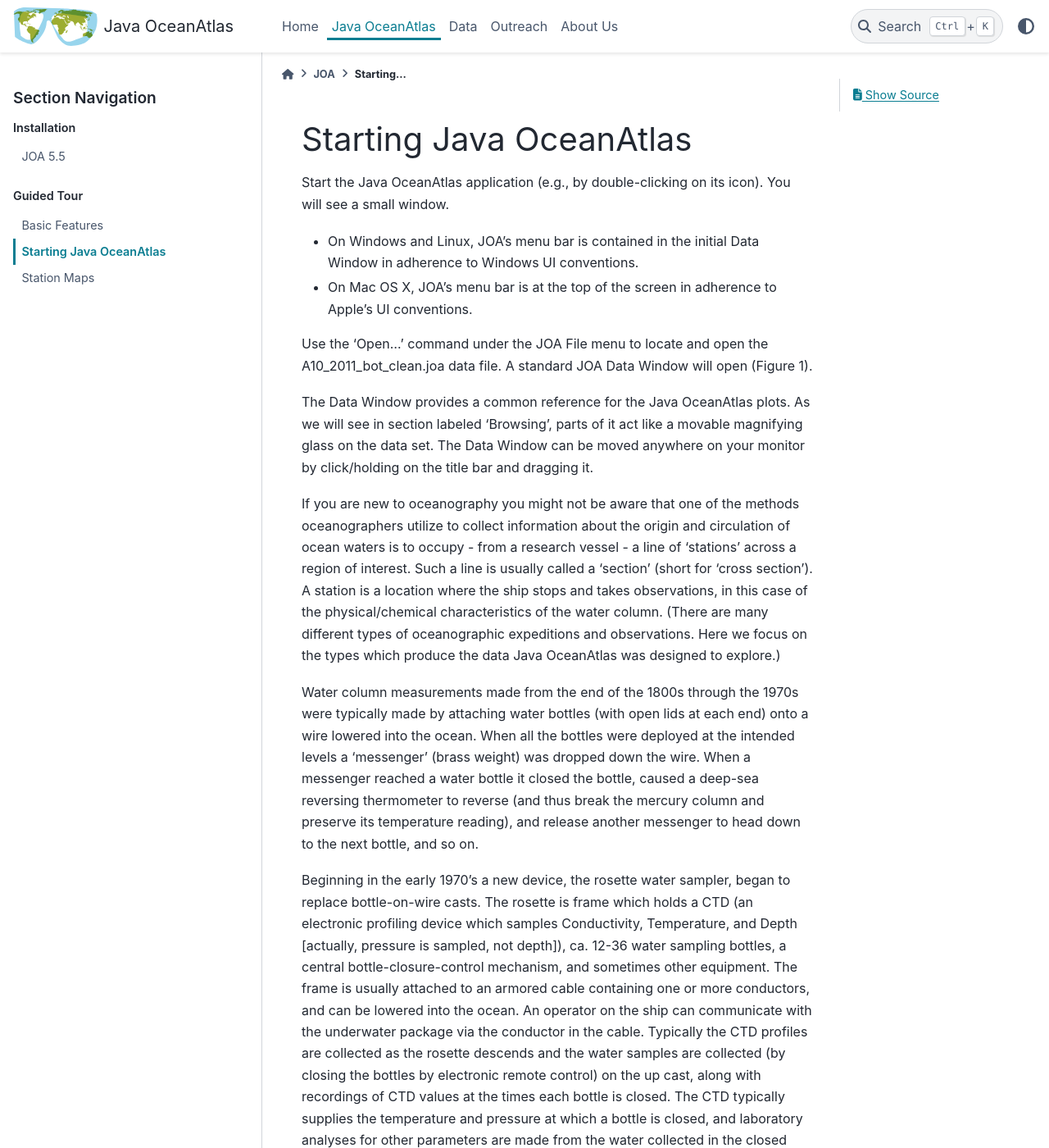
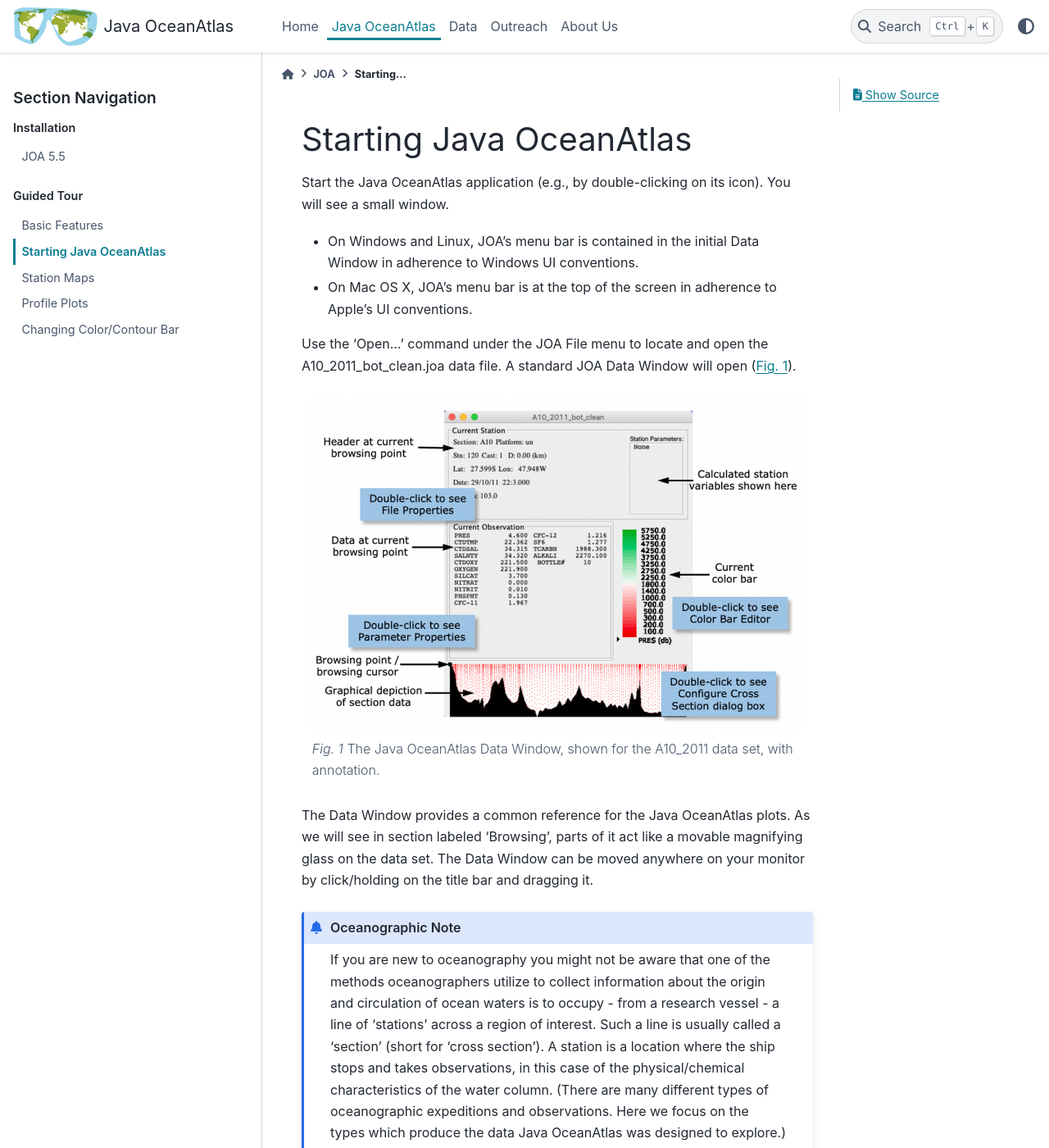
Before and after one commit to OceanAtlas/joa-sphinx, a Sphinx documentation site: the page built from docs/joa/guided_tour/starting_joa.md, in a window 1280 px wide and 1400 px high. Shown: the whole window at 82% size. Built offline with Sphinx 7.4.7 and the PyData theme 0.15.4, drawn with Linux system fonts in a browser that asks for light colours.

Commit message:
add guide up to change colors

````diff
--- a/docs/conf.py
+++ b/docs/conf.py
@@ -23,6 +23,8 @@
 
 myst_enable_extensions = ["attrs_inline", "fieldlist"]
 
+numfig = True
+
 
 # -- Options for HTML output -------------------------------------------------
 # https://www.sphinx-doc.org/en/master/usage/configuration.html#options-for-html-output
--- a/docs/joa/guided_tour/starting_joa.md
+++ b/docs/joa/guided_tour/starting_joa.md
@@ -5,9 +5,17 @@
 * On Windows and Linux, JOA's menu bar is contained in the initial Data Window in adherence to Windows UI conventions.
 * On Mac OS X, JOA's menu bar is at the top of the screen in adherence to Apple's UI conventions.
 
-Use the 'Open…' command under the JOA File menu to locate and open the A10_2011_bot_clean.joa data file. A standard JOA Data Window will open (Figure 1).
+Use the 'Open…' command under the JOA File menu to locate and open the A10_2011_bot_clean.joa data file. A standard JOA Data Window will open ({numref}`joa_data_window`).
+
+```{figure} figures/fig1.webp
+:name: joa_data_window
+
+The Java OceanAtlas Data Window, shown for the A10_2011 data set, with annotation.
+```
 
 The Data Window provides a common reference for the Java OceanAtlas plots. As we will see in section labeled 'Browsing', parts of it act like a movable magnifying glass on the data set. The Data Window can be moved anywhere on your monitor by click/holding on the title bar and dragging it.
+
+```{admonition} Oceanographic Note
 
 If you are new to oceanography you might not be aware that one of the methods oceanographers utilize to collect information about the origin and circulation of ocean waters is to occupy - from a research vessel - a line of 'stations' across a region of interest. Such a line is usually called a 'section' (short for 'cross section'). A station is a location where the ship stops and takes observations, in this case of the physical/chemical characteristics of the water column. (There are many different types of oceanographic expeditions and observations. Here we focus on the types which produce the data Java OceanAtlas was designed to explore.)
 
@@ -22,3 +30,4 @@
 The "A10" section of 120 full-depth T/S/O2/nutrient/CFC/SF6/carbon stations in the South Atlantic Ocean along ca. 30°S from Africa to South America was occupied by scientists from US institutions during 26 September to 31 October 2011 from the NOAA research ship Ronald H. Brown. It is a good Java OceanAtlas demonstration section because it crosses an interesting ocean region, and the data are of good quality and reasonably complete. We have reversed the station order so that Java OceanAtlas will display the section from west on the left to east on the right.
 
 West-to-east and south-to-north are preferred for left-to-right section orientations by the author (Swift) and many of his colleagues at the UCSD Scripps Institution of Oceanography. Many of the Java OceanAtlas data files are organized to reflect this preference.
+```
--- a/docs/joa/index.md
+++ b/docs/joa/index.md
@@ -16,4 +16,6 @@
 guided_tour/basic_features
 guided_tour/starting_joa
 guided_tour/station_maps
+guided_tour/profile_plots
+guided_tour/changing_color_bar
 ```
````
Also changed, not shown: docs/joa/guided_tour/basic_features.md (+11 -4 lines), docs/joa/guided_tour/changing_color_bar.md (added, +38 -0 lines), docs/joa/guided_tour/profile_plots.md (added, +34 -0 lines), docs/joa/guided_tour/station_maps.md (+13 -5 lines), docs/joa/guided_tour/figures/fig1.webp (added), docs/joa/guided_tour/figures/fig2.webp (added), docs/joa/guided_tour/figures/fig3.webp (added), docs/joa/guided_tour/figures/fig4.webp (added), docs/joa/guided_tour/figures/fig5.webp (added), docs/joa/guided_tour/figures/fig6.webp (added), docs/joa/guided_tour/figures/fig7.webp (added).
